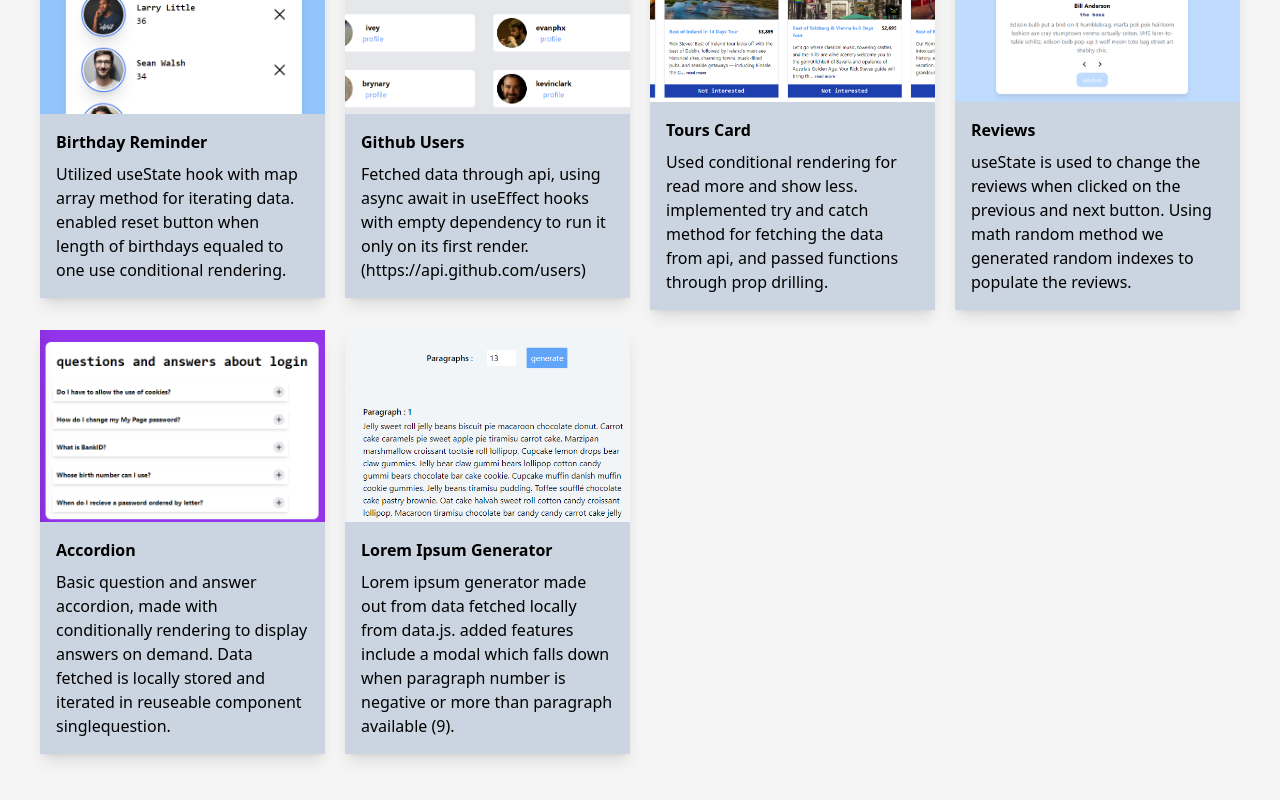
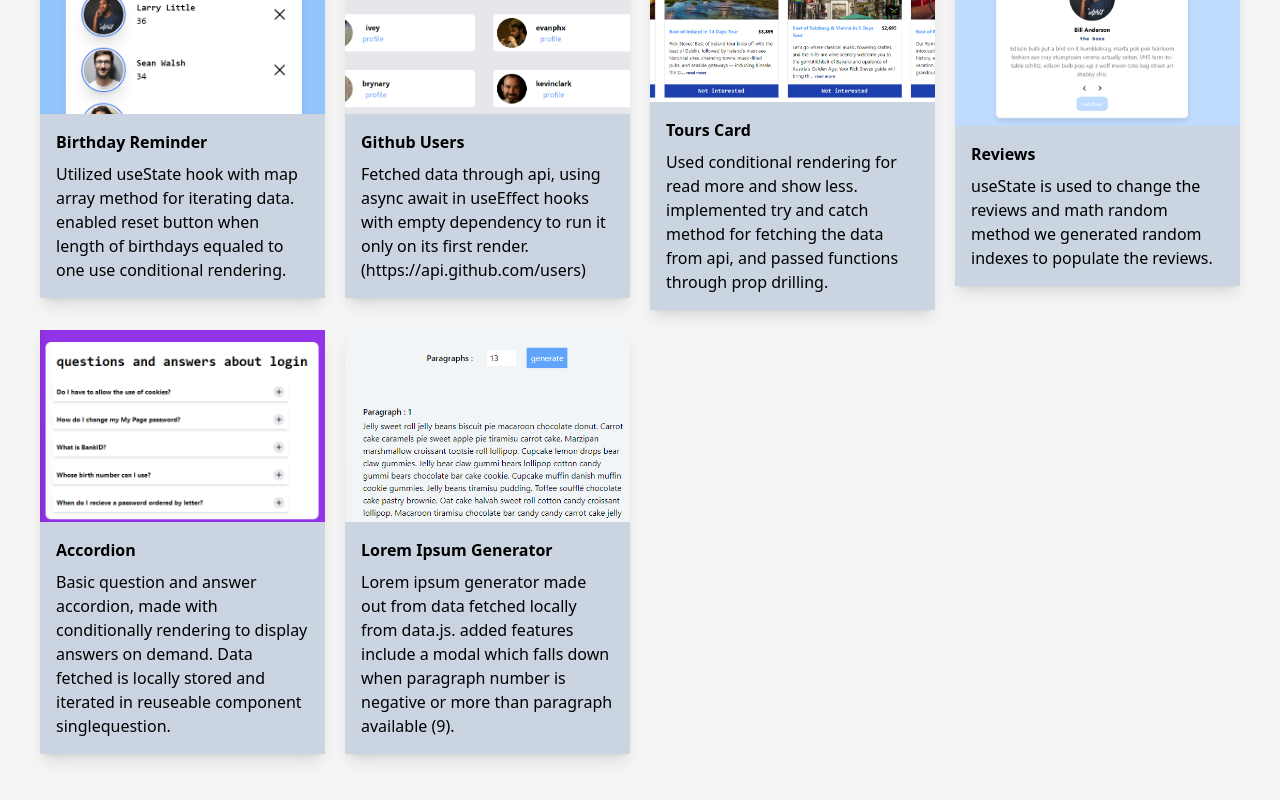
Before and after one commit to iamadityamall/react-projects, a React (Create React App) app: page /projects in a window 1280 px wide. Shown: the part 794-1594 px from the top of the page. Built offline with nearby package versions, Linux system fonts and the light colour scheme.

Commit message:
edited info

```diff
--- a/src/data/projectData.js
+++ b/src/data/projectData.js
@@ -31,7 +31,7 @@ export const projects = [
     id: 3,
     name: "Reviews",
     image: link04,
-    info: "useState is used to change the reviews when clicked on the previous and next button. Using math random method we generated random indexes to populate the reviews.",
+    info: "useState is used to change the reviews and math random method we generated random indexes to populate the reviews.",
     link: "https://rp-reviews.netlify.app/",
   },
   {
```
